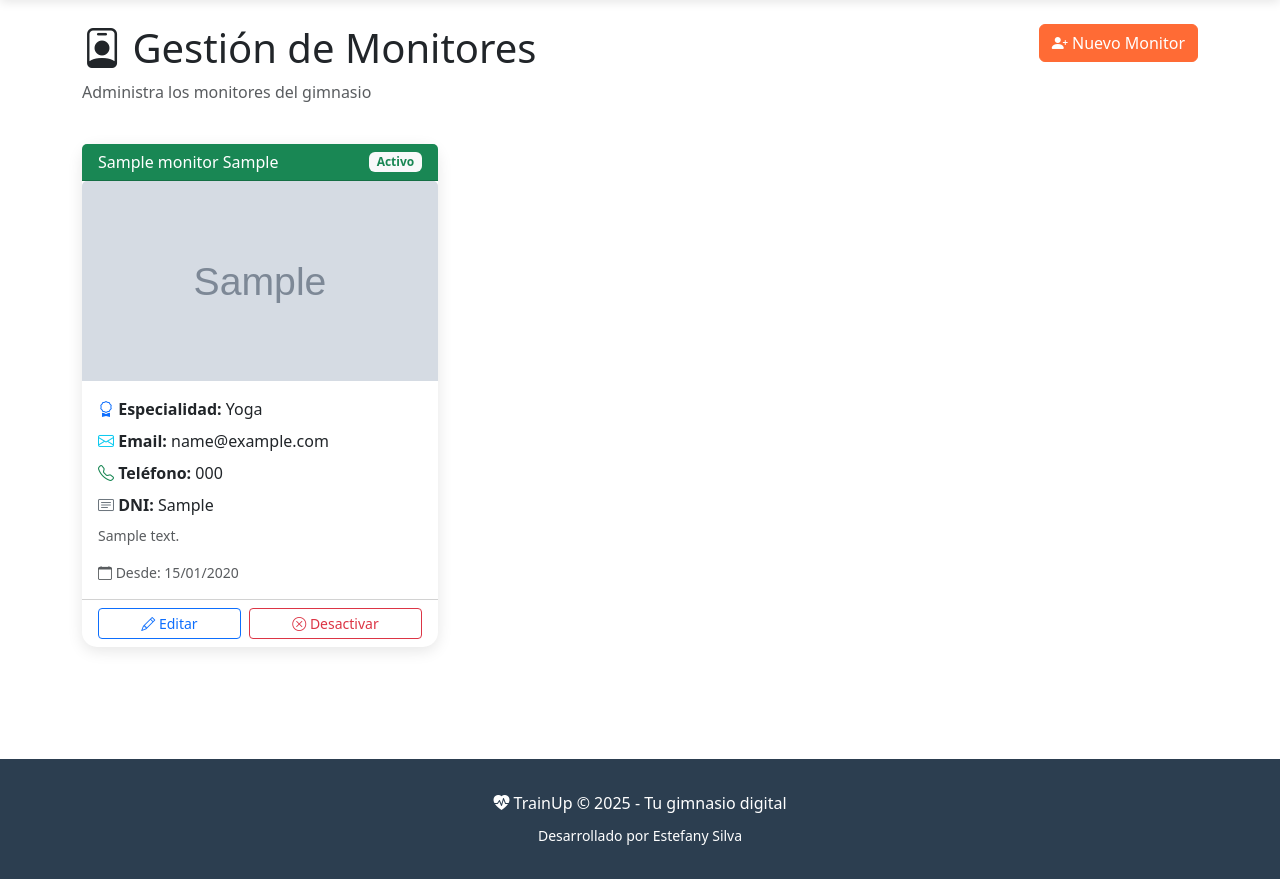
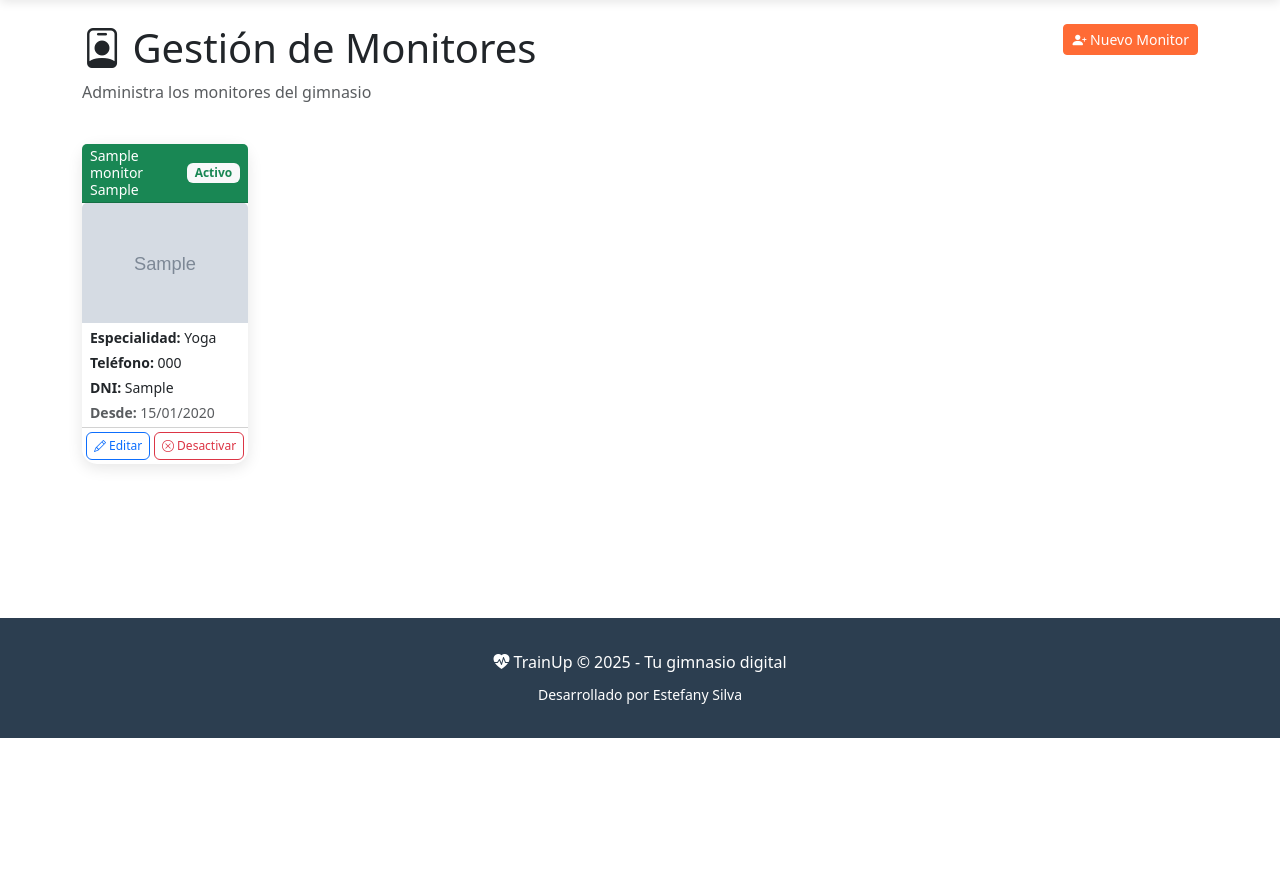
Before and after one commit to estefany89/TrainUp, a Django app: page /monitores/gestion/ in a window 1280 px wide. Shown: the part 62-941 px from the top of the page. After the commit the page ends 800 px from the top, so only its background shows below. Run offline with Django 5.2, Linux system fonts and the light colour scheme; a user stored in the database is signed in; tables that the repository leaves empty hold one stand-in row (values such as "Sample post"); grey boxes marked "Sample" are stand-in pictures.

Commit message:
Ajustes de tartejas de bootstrap

```diff
--- a/gimnasio_project/templates/gimnasio/gestion_monitores.html
+++ b/gimnasio_project/templates/gimnasio/gestion_monitores.html
@@ -3,26 +3,39 @@
 {% block title %}Gestión de Monitores - TrainUp{% endblock %}
 
 {% block content %}
+<style>
+.btn-xs {
+    padding: 0.25rem 0.4rem; /* menos padding */
+    font-size: 0.75rem;       /* tamaño de texto más pequeño */
+}
+.card-header, .card-body, .card-footer {
+    padding: 0.25rem 0.5rem; /* padding reducido en toda la tarjeta */
+}
+.card-img-top {
+    height: 120px;           /* imagen más baja */
+    object-fit: cover;
+}
+</style>
+
 <div class="row mb-4">
     <div class="col-md-8">
         <h1><i class="bi bi-person-badge"></i> Gestión de Monitores</h1>
         <p class="text-muted">Administra los monitores del gimnasio</p>
     </div>
     <div class="col-md-4 text-end">
-        <button type="button" class="btn btn-primary" data-bs-toggle="modal" data-bs-target="#nuevoMonitorModal">
+        <button type="button" class="btn btn-primary btn-sm" data-bs-toggle="modal" data-bs-target="#nuevoMonitorModal">
             <i class="bi bi-person-plus-fill"></i> Nuevo Monitor
         </button>
     </div>
 </div>
 
-<!-- Lista de Monitores -->
 <div class="row">
     {% for monitor in monitores %}
-    <div class="col-md-6 col-lg-4 mb-4">
+    <div class="col-md-3 col-lg-2 mb-3">
         <div class="card h-100 {% if not monitor.activo %}opacity-50{% endif %}">
             <div class="card-header {% if monitor.activo %}bg-success{% else %}bg-secondary{% endif %} text-white">
                 <div class="d-flex justify-content-between align-items-center">
-                    <h6 class="mb-0">{{ monitor.nombre_completo }}</h6>
+                    <h6 class="mb-0 small">{{ monitor.nombre_completo }}</h6>
                     {% if monitor.activo %}
                         <span class="badge bg-light text-success">Activo</span>
                     {% else %}
@@ -32,64 +45,42 @@
             </div>
 
             {% if monitor.foto %}
-            <img src="{{ monitor.foto.url }}" class="card-img-top" alt="{{ monitor.nombre_completo }}" style="height: 200px; object-fit: cover;">
+            <img src="{{ monitor.foto.url }}" class="card-img-top" alt="{{ monitor.nombre_completo }}">
             {% endif %}
 
             <div class="card-body">
-                <p class="mb-2">
-                    <i class="bi bi-award text-primary"></i>
-                    <strong>Especialidad:</strong> {{ monitor.get_especialidad_display }}
-                </p>
-                <p class="mb-2">
-                    <i class="bi bi-envelope text-info"></i>
-                    <strong>Email:</strong> {{ monitor.email }}
-                </p>
-                <p class="mb-2">
-                    <i class="bi bi-telephone text-success"></i>
-                    <strong>Teléfono:</strong> {{ monitor.telefono }}
-                </p>
-                <p class="mb-2">
-                    <i class="bi bi-card-text text-secondary"></i>
-                    <strong>DNI:</strong> {{ monitor.dni }}
-                </p>
-
-                {% if monitor.biografia %}
-                <p class="text-muted small">{{ monitor.biografia|truncatewords:20 }}</p>
-                {% endif %}
-
-                <p class="mb-0 text-muted small">
-                    <i class="bi bi-calendar"></i> Desde: {{ monitor.fecha_contratacion|date:"d/m/Y" }}
-                </p>
+                <p class="mb-1 small"><strong>Especialidad:</strong> {{ monitor.get_especialidad_display }}</p>
+                <p class="mb-1 small"><strong>Teléfono:</strong> {{ monitor.telefono }}</p>
+                <p class="mb-1 small"><strong>DNI:</strong> {{ monitor.dni }}</p>
+                <p class="mb-0 text-muted small"><strong>Desde:</strong> {{ monitor.fecha_contratacion|date:"d/m/Y" }}</p>
             </div>
 
-            <div class="card-footer bg-transparent">
-                <div class="d-flex gap-2">
-                    <button type="button" class="btn btn-sm btn-outline-primary flex-fill"
+            <div class="card-footer bg-transparent p-1">
+                <div class="d-flex gap-1">
+                    <button type="button" class="btn btn-outline-primary btn-xs flex-fill"
                             data-bs-toggle="modal"
                             data-bs-target="#editarMonitorModal{{ monitor.id }}">
                         <i class="bi bi-pencil"></i> Editar
                     </button>
+
                     <form method="post" action="{% url 'gimnasio:alternar_monitor' monitor.pk %}" class="flex-fill">
                         {% csrf_token %}
-                    <button type="submit" class="btn btn-sm w-100 {% if monitor.activo %}btn-outline-danger{% else %}btn-outline-success{% endif %}"
+                        <button type="submit" class="btn btn-xs w-100 {% if monitor.activo %}btn-outline-danger{% else %}btn-outline-success{% endif %}"
                                 onclick="return confirm('{% if monitor.activo %}¿Desactivar{% else %}¿Activar{% endif %} este monitor?')">
                             <i class="bi {% if monitor.activo %}bi-x-circle{% else %}bi-check-circle{% endif %}"></i>
                             {% if monitor.activo %}Desactivar{% else %}Activar{% endif %}
                         </button>
                     </form>
 
-
-                    <!-- Botón Eliminar (solo si está inactivo) -->
                     {% if not monitor.activo %}
                     <form method="post" action="{% url 'gimnasio:borrar_monitor' monitor.pk %}" class="flex-fill">
                         {% csrf_token %}
-                         <button type="submit" class="btn btn-sm btn-outline-dark w-100"
-                                 onclick="return confirm('⚠️ ¿Eliminar permanentemente este monitor? Esta acción no se puede deshacer.')">
+                        <button type="submit" class="btn btn-outline-dark btn-xs w-100"
+                                onclick="return confirm('¿Eliminar permanentemente este monitor?')">
                             <i class="bi bi-trash"></i> Eliminar
                         </button>
                     </form>
                     {% endif %}
-
                 </div>
             </div>
         </div>
@@ -105,6 +96,7 @@
                     <form method="post" action="{% url 'gimnasio:editar_monitor' monitor.pk %}" enctype="multipart/form-data">
                         {% csrf_token %}
                         <div class="modal-body">
+                            <!-- Campos Editar -->
                             <div class="row">
                                 <div class="col-md-6 mb-3">
                                     <label class="form-label">Nombre *</label>
@@ -115,7 +107,6 @@
                                     <input type="text" class="form-control" name="apellidos" value="{{ monitor.apellidos }}" required>
                                 </div>
                             </div>
-
                             <div class="row">
                                 <div class="col-md-6 mb-3">
                                     <label class="form-label">Email *</label>
@@ -126,23 +117,18 @@
                                     <input type="tel" class="form-control" name="telefono" value="{{ monitor.telefono }}" required>
                                 </div>
                             </div>
-
                             <div class="mb-3">
                                 <label class="form-label">Especialidad *</label>
                                 <select class="form-select" name="especialidad" required>
                                     {% for value, label in monitor.ESPECIALIDADES %}
-                                        <option value="{{ value }}" {% if monitor.especialidad == value %}selected{% endif %}>
-                                            {{ label }}
-                                        </option>
+                                        <option value="{{ value }}" {% if monitor.especialidad == value %}selected{% endif %}>{{ label }}</option>
                                     {% endfor %}
                                 </select>
                             </div>
-
                             <div class="mb-3">
                                 <label class="form-label">Biografía</label>
                                 <textarea class="form-control" name="biografia" rows="3">{{ monitor.biografia }}</textarea>
                             </div>
-
                             <div class="mb-3">
                                 <label class="form-label">Foto</label>
                                 <input type="file" class="form-control" name="foto" accept="image/*">
@@ -152,8 +138,8 @@
                             </div>
                         </div>
                         <div class="modal-footer">
-                            <button type="button" class="btn btn-secondary" data-bs-dismiss="modal">Cancelar</button>
-                            <button type="submit" class="btn btn-primary">Guardar Cambios</button>
+                            <button type="button" class="btn btn-secondary btn-sm" data-bs-dismiss="modal">Cancelar</button>
+                            <button type="submit" class="btn btn-primary btn-sm">Guardar Cambios</button>
                         </div>
                     </form>
                 </div>
@@ -163,8 +149,7 @@
     {% empty %}
     <div class="col-12">
         <div class="alert alert-info text-center">
-            <i class="bi bi-info-circle"></i>
-            No hay monitores registrados. Haz clic en "Nuevo Monitor" para crear uno.
+            <i class="bi bi-info-circle"></i> No hay monitores registrados. Haz clic en "Nuevo Monitor" para crear uno.
         </div>
     </div>
     {% endfor %}
@@ -175,14 +160,13 @@
     <div class="modal-dialog modal-lg">
         <div class="modal-content">
             <div class="modal-header bg-primary text-white">
-                <h5 class="modal-title">
-                    <i class="bi bi-person-plus-fill"></i> Nuevo Monitor
-                </h5>
+                <h5 class="modal-title"><i class="bi bi-person-plus-fill"></i> Nuevo Monitor</h5>
                 <button type="button" class="btn-close btn-close-white" data-bs-dismiss="modal"></button>
             </div>
             <form method="post" enctype="multipart/form-data">
                 {% csrf_token %}
                 <div class="modal-body">
+                    <!-- Campos Nuevo Monitor -->
                     <div class="row">
                         <div class="col-md-6 mb-3">
                             <label class="form-label">Nombre *</label>
@@ -193,7 +177,6 @@
                             <input type="text" class="form-control" name="apellidos" required>
                         </div>
                     </div>
-
                     <div class="row">
                         <div class="col-md-6 mb-3">
                             <label class="form-label">DNI *</label>
@@ -204,13 +187,11 @@
                             <input type="tel" class="form-control" name="telefono" required>
                         </div>
                     </div>
-
                     <div class="mb-3">
                         <label class="form-label">Email *</label>
                         <input type="email" class="form-control" name="email" required>
                         <small class="text-muted">Se le enviará un correo con sus credenciales de acceso</small>
                     </div>
-
                     <div class="mb-3">
                         <label class="form-label">Especialidad *</label>
                         <select class="form-select" name="especialidad" required>
@@ -227,23 +208,18 @@
                             <option value="otra">Otra</option>
                         </select>
                     </div>
-
                     <div class="mb-3">
                         <label class="form-label">Biografía</label>
-                        <textarea class="form-control" name="biografia" rows="3"
-                                  placeholder="Breve descripción del monitor..."></textarea>
+                        <textarea class="form-control" name="biografia" rows="3" placeholder="Breve descripción del monitor..."></textarea>
                     </div>
-
                     <div class="mb-3">
                         <label class="form-label">Foto</label>
                         <input type="file" class="form-control" name="foto" accept="image/*">
                     </div>
                 </div>
                 <div class="modal-footer">
-                    <button type="button" class="btn btn-secondary" data-bs-dismiss="modal">Cancelar</button>
-                    <button type="submit" class="btn btn-primary">
-                        <i class="bi bi-check-circle"></i> Crear Monitor
-                    </button>
+                    <button type="button" class="btn btn-secondary btn-sm" data-bs-dismiss="modal">Cancelar</button>
+                    <button type="submit" class="btn btn-primary btn-sm"><i class="bi bi-check-circle"></i> Crear Monitor</button>
                 </div>
             </form>
         </div>
```
Also changed, not shown: gimnasio_project/templates/gimnasio/gestion_socios.html (+36 -19 lines). Lines whose indentation alone changed are shown as unchanged.
